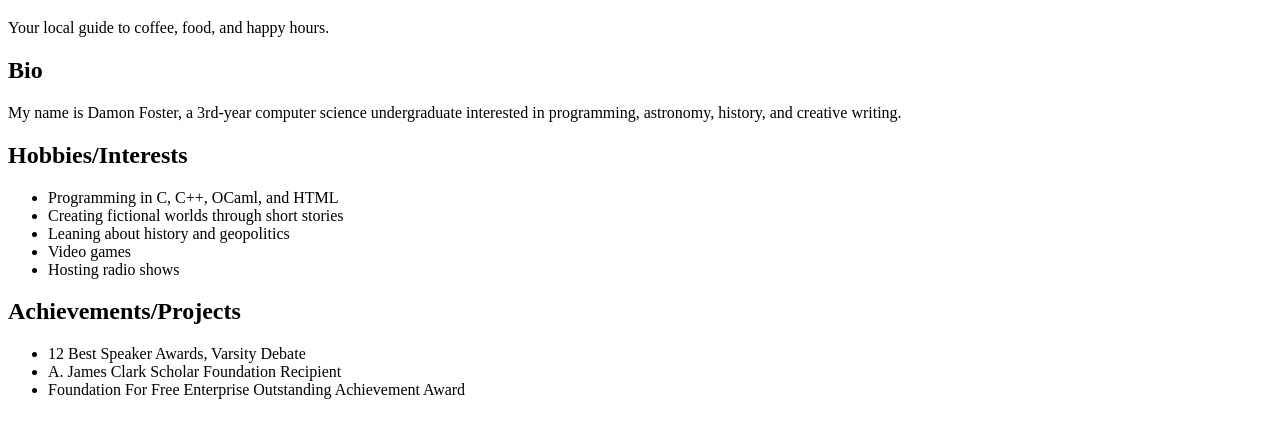
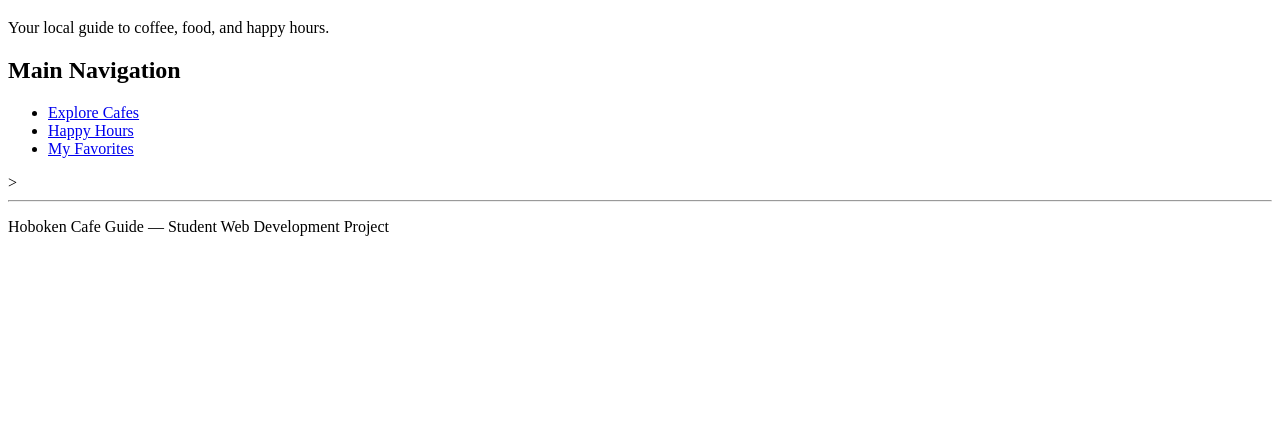
Before and after one commit to DFoster1223/WebDev, a plain HTML site: page index.html in a window 1280 px wide. Shown: the part 61-498 px from the top of the page. Drawn offline with Linux system fonts and the light colour scheme.

Commit message:
Refactor index.html to include navigation and footer
Removed personal bio and achievements sections, added navigation links.

```diff
--- a/index.html
+++ b/index.html
@@ -1,10 +1,9 @@
-<!-- Damon Foster - Individual Assignment 1 -->
-
 <!DOCTYPE html>
-<html>
+<html lang="en">
 
 <head>
-  <title>Hoboken Cafe Guide</title>
+  <meta charset="UTF-8">
+  <title>Hoboken Cafe Guide | Home</title>
 </head>
 
 <body>
@@ -12,34 +11,18 @@
   <h1>Hoboken Cafe Guide</h1>
   <p>Your local guide to coffee, food, and happy hours.</p>
 
-  <div id=”bio”>
-    <h2>Bio</h2>
-    <p>
-      My name is Damon Foster, a 3rd-year computer science undergraduate interested in programming, astronomy, history, and creative writing.
-    </p>
+  <div id=”nav”>
+    <h2>Main Navigation</h2>
+    <ul>
+      <li><a href="cafes.html">Explore Cafes</a></li>
+      <li><a href="happy-hours.html">Happy Hours</a></li>
+      <li><a href="favorites.html">My Favorites</a></li>
+    </ul>>
   </div>
 
-  <div id=”hobbies”>
-    <h2>Hobbies/Interests</h2>
-    <ul>
-      <li>Programming in C, C++, OCaml, and HTML</li>
-      <li>Creating fictional worlds through short stories</li>
-      <li>Leaning about history and geopolitics</li>
-      <li>Video games</li>
-      <li>Hosting radio shows</li>
-    </ul>
-  </div>
-
-  <div id=”achievements”>
-    <h2>Achievements/Projects</h2>
-    <ul>
-      <li>12 Best Speaker Awards, Varsity Debate</li>
-      <li>A. James Clark Scholar Foundation Recipient</li>
-      <li>Foundation For Free Enterprise Outstanding Achievement Award</li>
-    </ul>
-  </div>
-
-<script src="html-grader.js"></script>
-
+  <hr>
+  <footer>
+    <p>Hoboken Cafe Guide — Student Web Development Project</p>
+  </footer>
 </body>
 </html>
```
